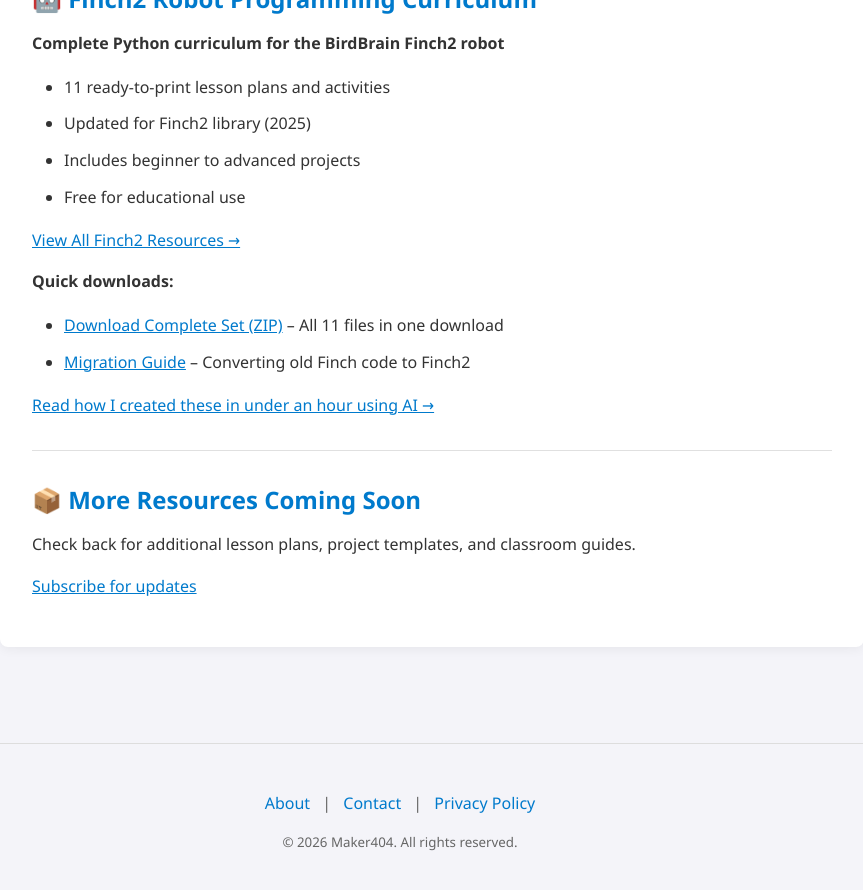
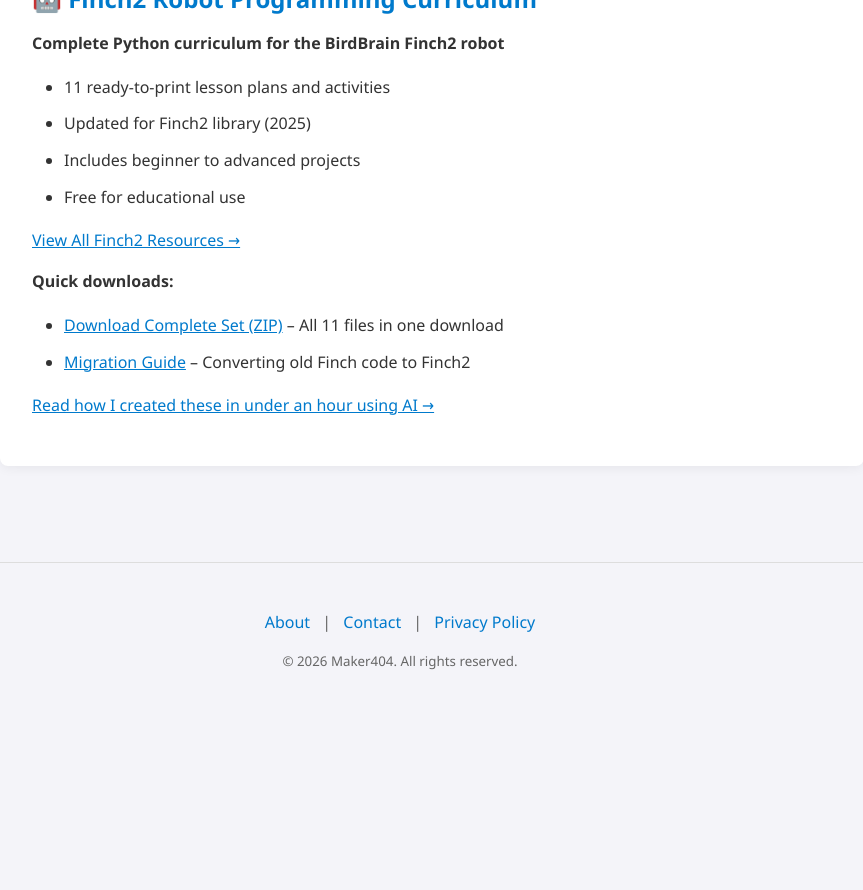
Before and after one commit to GW228g/maker404, a Jekyll site: the page built from downloads/index.md, in a window 1280 px wide and 900 px high, scrolled down 704 px. Shown: the top 890 px of the window, without its empty margins (240-1103 px from the left). Built offline with Jekyll 4.4.1, drawn with Linux system fonts in a browser that asks for light colours; after the commit the page ends 1423 px from its top, so only the background shows below that.

Commit message:
Update index.md

```diff
--- a/downloads/index.md
+++ b/downloads/index.md
@@ -37,11 +37,3 @@
 - [Migration Guide](/downloads/finch2/files/Finch2_Migration_Guide.docx) – Converting old Finch code to Finch2
 
 [Read how I created these in under an hour using AI →](/blog/2026/02/12/ai-lesson-migration/)
-
----
-
-## 📦 More Resources Coming Soon
-
-Check back for additional lesson plans, project templates, and classroom guides.
-
-[Subscribe for updates](/contact/)
```
